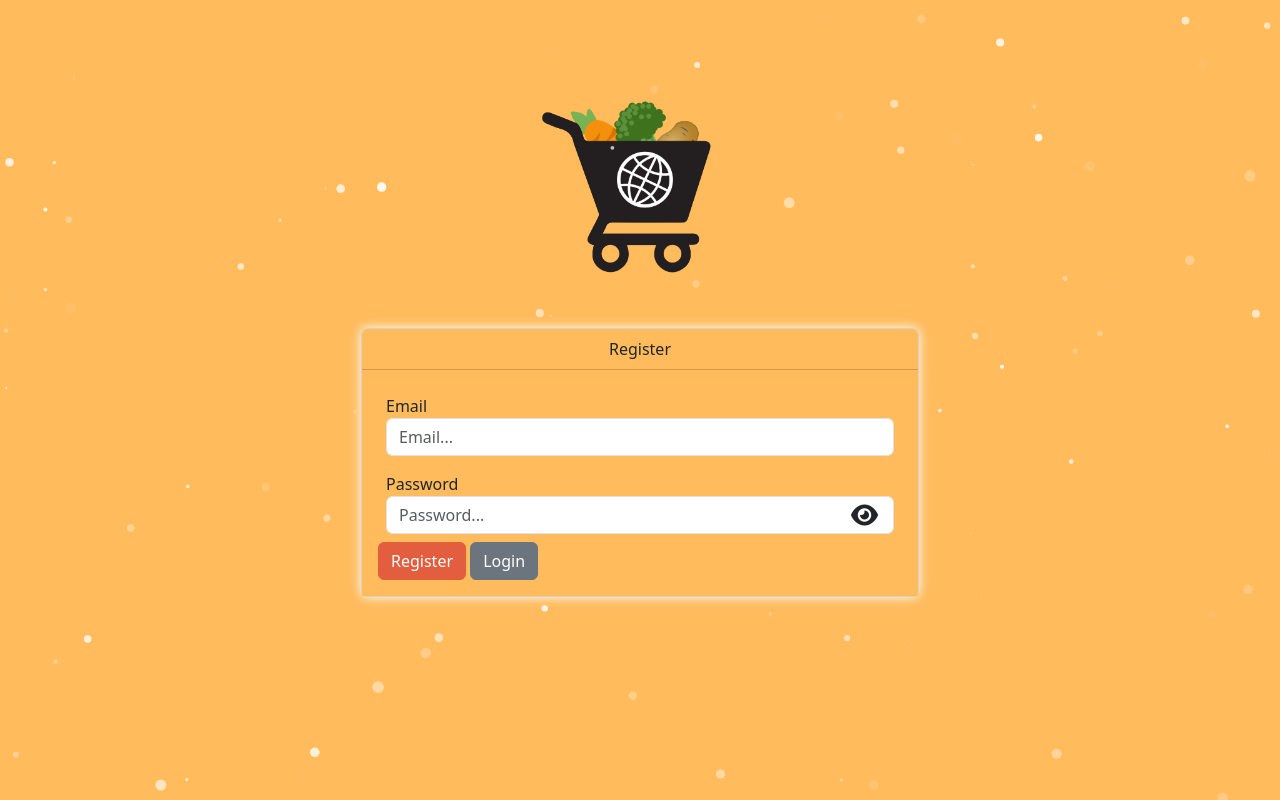
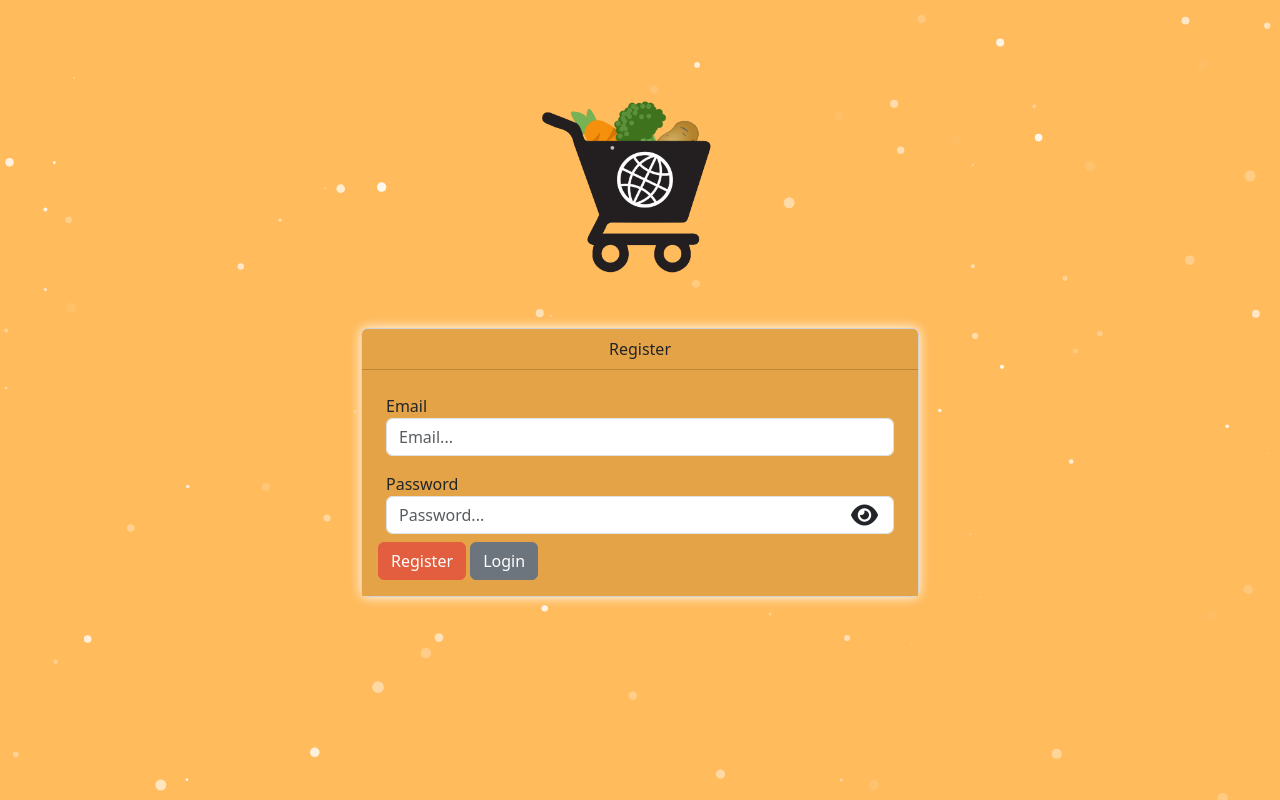
Before and after one commit to afs202005277/SDLE-Project, a Flask app: page /register in a window 1280 px wide. Run offline with Flask 3, Linux system fonts and the light colour scheme; some libraries are stand-ins or nearby versions.

Commit message:
Some CSS fix

```diff
--- a/Client/static/styles/app.css
+++ b/Client/static/styles/app.css
@@ -1,10 +1,10 @@
 .card-header {
-  background-color:#FFBB5C;
+  background-color: #e5a347;
   text-align: center;
 }
 
 .card-body {
-  background-color: #FFBB5C;
+  background-color: #e5a347;
 }
 
 .container .card {
```
Also changed, not shown: Client/static/js/offline.js (+4 -5 lines), Client/templates/offline.html (+6 -2 lines).
